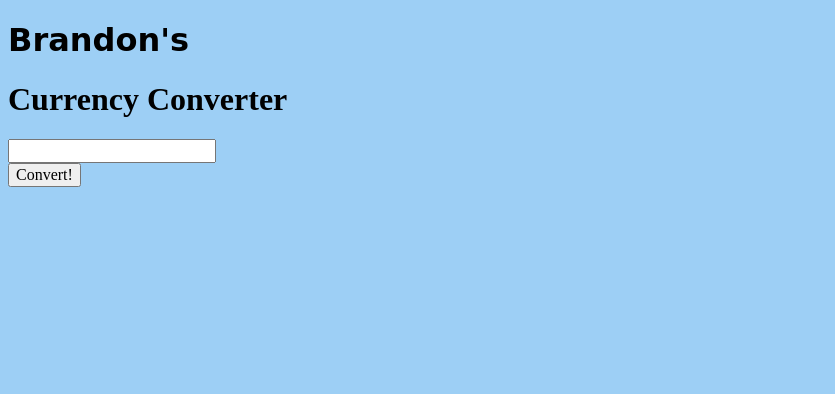
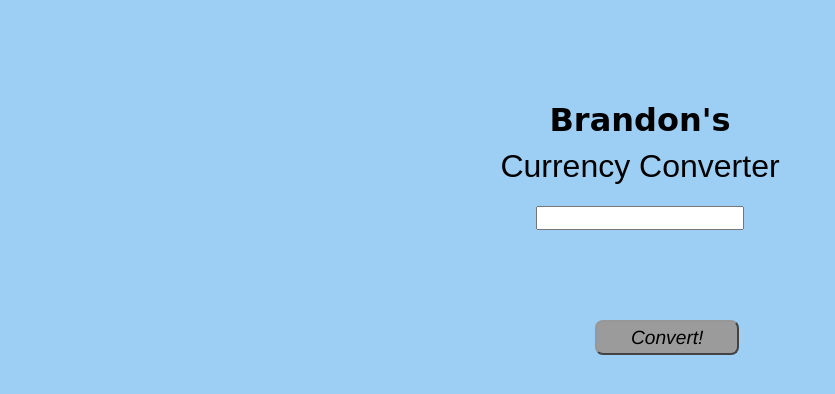
Before and after one commit to bcourtney5965/currencyConverter, a plain HTML site: page index.html in a window 1280 px wide. Shown: the whole page, without its empty margins (0-835 px from the left). Drawn offline with nearby package versions, Linux system fonts and the light colour scheme; no server answers.

Commit message:
worked on CSS

```diff
--- a/css/style.css
+++ b/css/style.css
@@ -2,10 +2,58 @@ body {
 	background-color: #9DCFF5;
 }
 h1 {
-	horizontal-align: center;
+	text-align: center;
 }
 
 #myName {
 	font-family: Brush Script MT,cursive;
+	margin-top: 8%;
+}
+#title {
+	font-family: sans-serif;
+	font-weight: 400;
+	margin-top: -1%;
+}
 
+#startingCurrency {
+	text-align: center;
 }
+
+#targetCurrency {
+	text-align: center;
+}
+
+form > input[type="submit"] {
+	height: 35px;
+	width: 144px;
+	position:absolute;
+    top: 40%;
+    left: 46.5%;
+	background-color: #9B9B9B;
+	background-opacity: .65;
+	font-family: Helvetica, sans-serif;
+	font-style: oblique;
+	font-size: 120%;
+	font-weight: 500;
+	border-radius: 8px;
+	border-color: rgb(151, 151, 151, 100);  /*#979797;*/
+	border-width: 2px;
+}
+
+/*button color : */
+
+
+
+/*
+#myName {
+	display: inline-block;
+	text-align: right top;
+}
+input[type="radio"]
+input[type="checkbox"] {
+	width: auto;
+}
+.assortedWords {
+	text-align: center;
+}
+*/
--- a/index.html
+++ b/index.html
@@ -18,7 +18,7 @@
 	<body>
 		<section>
 			<h1 id="myName">Brandon's</h1>
-			<h1>Currency Converter</h1>
+			<h1 id="title">Currency Converter</h1>
 
 			<form>
 				<!-- Starting Currency -->
--- a/js/script.js
+++ b/js/script.js
@@ -9,8 +9,8 @@ $(document).ready(function() {
         startItems  = items.slice(0);
         targetItems = items.slice(0);
 
-        startItems.unshift("<option value='startingCurrent'>Starting Currency</option>");
-        targetItems.unshift("<option value='targetCurrent'>Target Currency</option>");
+        startItems.unshift("<option value='startingCurrency'>Starting Currency</option>");
+        targetItems.unshift("<option value='targetCurrency'>Target Currency</option>");
 
         $( "<select/>", {
             "class": "dropDownMenu",
@@ -38,7 +38,9 @@ $(document).ready(function() {
         var intraCurrencyRate;
 
         // Verifies we have all needed info
-    	if ( (!!$.isNumeric(startingCurrencyText)) && (!($( "#startingCurrency > .dropDownMenu" ).val() === "Starting Currency")) && (!($( "#targetCurrency > .dropDownMenu" ).val() === "Target Currency")) ) {
+    	if ( (!!$.isNumeric(startingCurrencyText)) &&
+            ($( "#startingCurrency > .dropDownMenu" ).val() !== 'startingCurrency') &&
+            ($( "#targetCurrency > .dropDownMenu" ).val() !== 'targetCurrency') ) {
 
       		// Currency to dollar rates
             targetToDollarRate = rates[targetCurrency];
```
